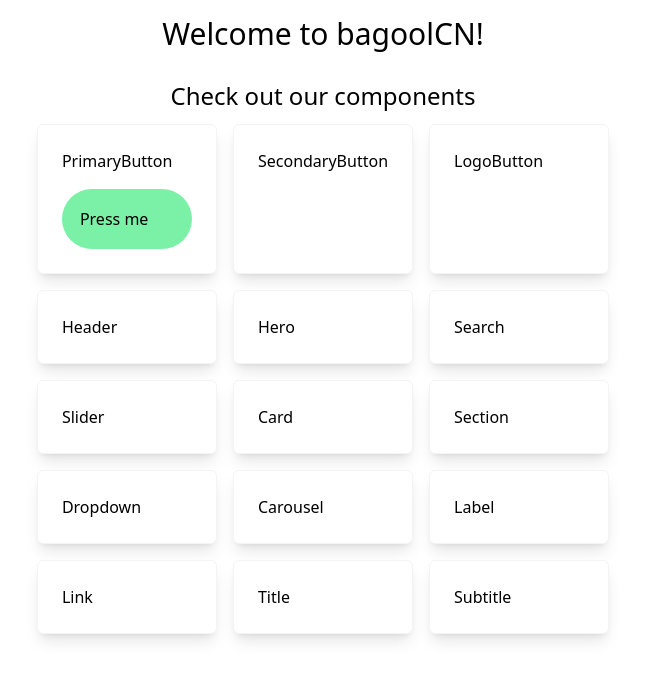
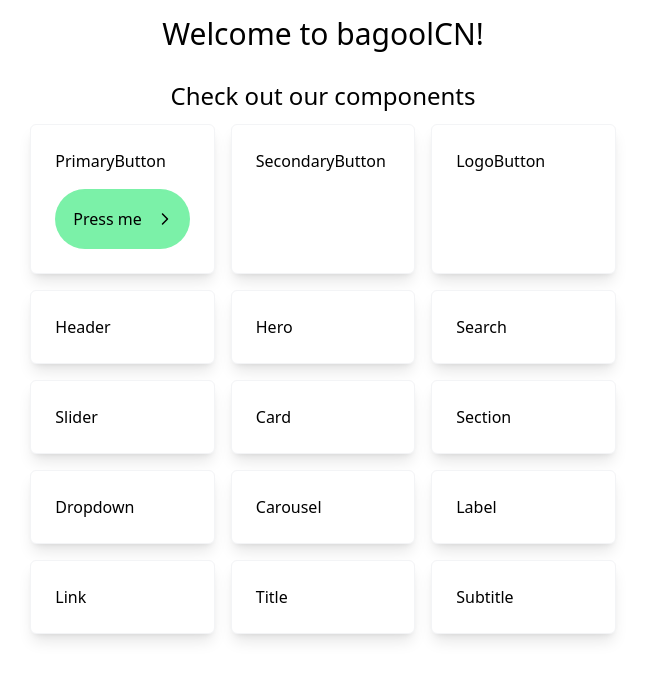
Before and after one commit to bcatalfo/bagoolCN, a React (Vite) app: page / in a window 1280 px wide. Shown: the top 680 px of the page, without its empty margins (317-962 px from the left). Built offline with nearby package versions, Linux system fonts and the light colour scheme.

Commit message:
Added arrow svg to PrimaryButton.

```diff
--- a/src/primary-button.tsx
+++ b/src/primary-button.tsx
@@ -9,6 +9,21 @@ export default function PrimaryButton({
     <a className="w-full rounded-full bg-green-300 hover:bg-transparent">
       <div className="bg-green-300 flex items-center text-balance py-4 px-4 text-black gap-4">
         {children}
+        <svg
+          className="flex-none"
+          width="14"
+          height="14"
+          viewBox="0 0 14 14"
+          fill="none"
+          xmlns="http://www.w3.org/2000/svg"
+        >
+          <path
+            fill-rule="evenodd"
+            clip-rule="evenodd"
+            d="M3.96967 12.5303C3.67678 12.2374 3.67678 11.7626 3.96967 11.4697L8.43934 7L3.96967 2.53033C3.67678 2.23744 3.67678 1.76256 3.96967 1.46967C4.26256 1.17678 4.73744 1.17678 5.03033 1.46967L10.0303 6.46967C10.3232 6.76256 10.3232 7.23744 10.0303 7.53033L5.03033 12.5303C4.73744 12.8232 4.26256 12.8232 3.96967 12.5303Z"
+            fill="currentColor"
+          ></path>
+        </svg>
       </div>
     </a>
   );
```
